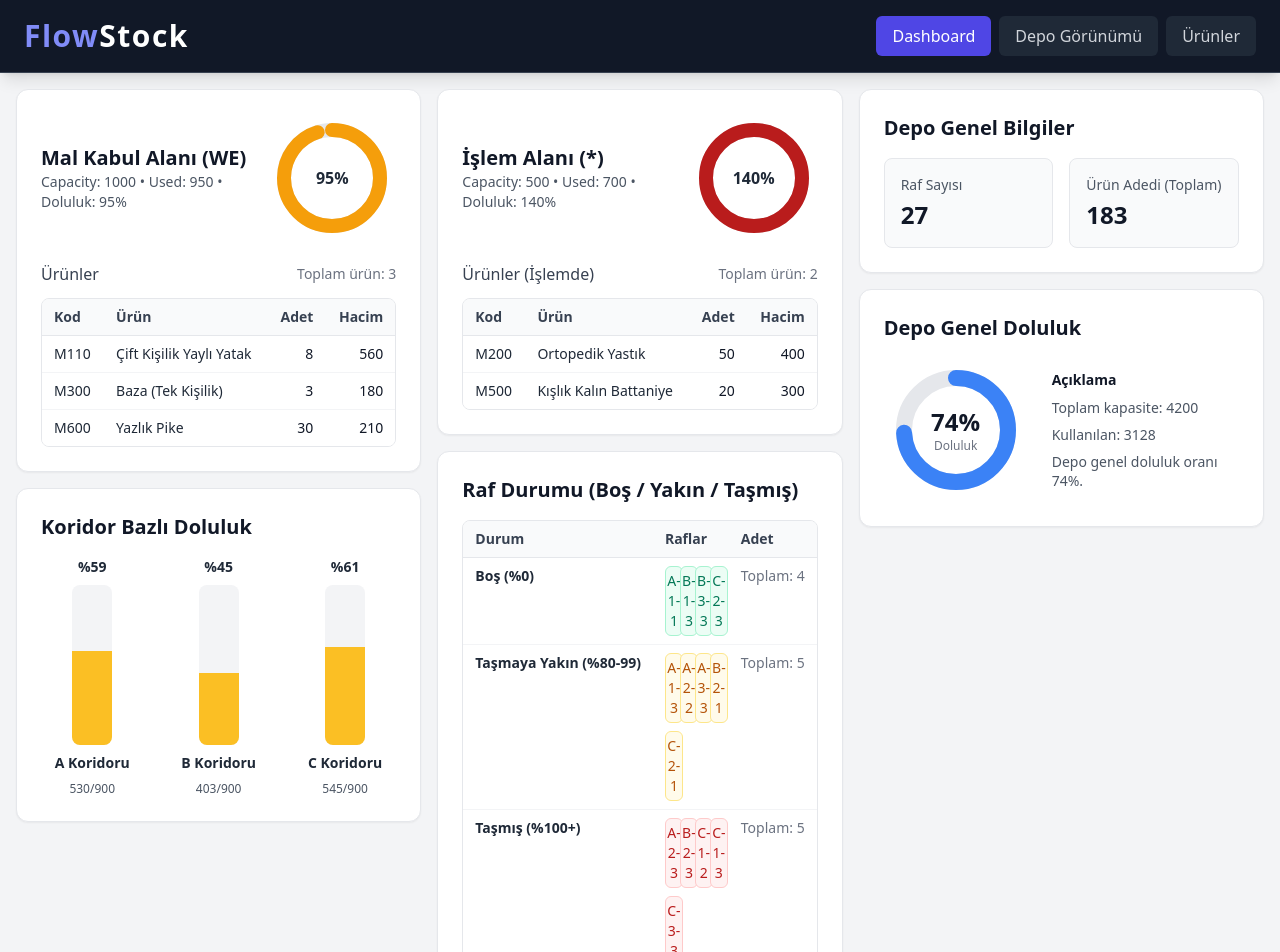
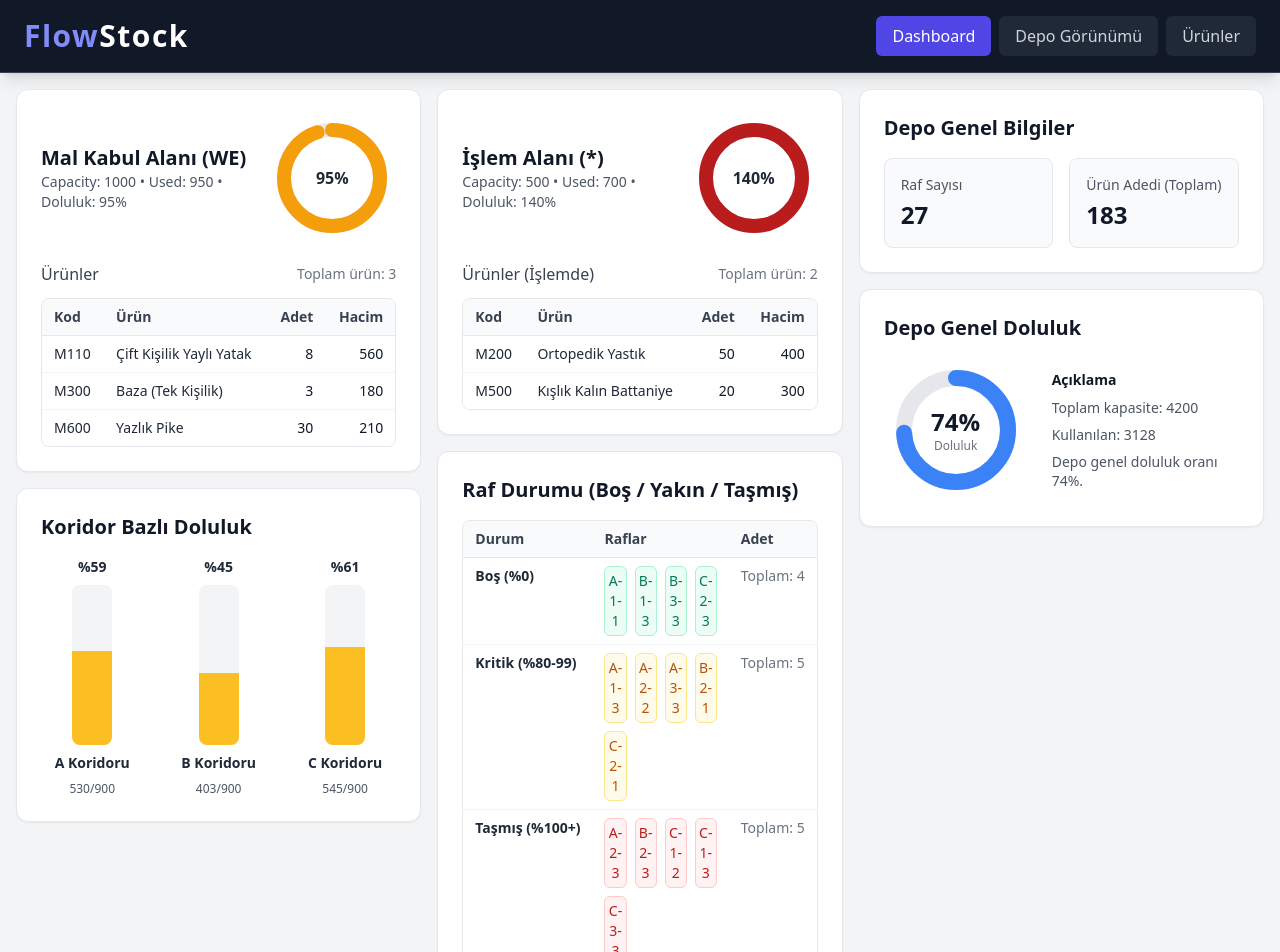
Before and after one commit to eslemuzavci/FlowStock, a React (Vite) app: page / in a window 1280 px wide. Shown: the top 952 px of the page. Built offline with nearby package versions, Linux system fonts and the light colour scheme.

Commit message:
Rename row label from 'Taşmaya Yakın' to 'Kritik'

```diff
--- a/src/components/ShelfTable.jsx
+++ b/src/components/ShelfTable.jsx
@@ -87,7 +87,7 @@ export default function ShelfTable() {
                     </thead>
                     <tbody className="divide-y divide-gray-100 bg-white">
                         {renderRow("Boş (%0)", groups.Bos, "bg-emerald-50 text-emerald-700 border-emerald-200")}
-                        {renderRow("Taşmaya Yakın (%80-99)", groups.Yakin, "bg-amber-50 text-amber-700 border-amber-200")}
+                        {renderRow("Kritik (%80-99)", groups.Yakin, "bg-amber-50 text-amber-700 border-amber-200")}
                         {renderRow("Taşmış (%100+)", groups.Tasmis, "bg-red-50 text-red-700 border-red-200")}
                     </tbody>
                 </table>
```
